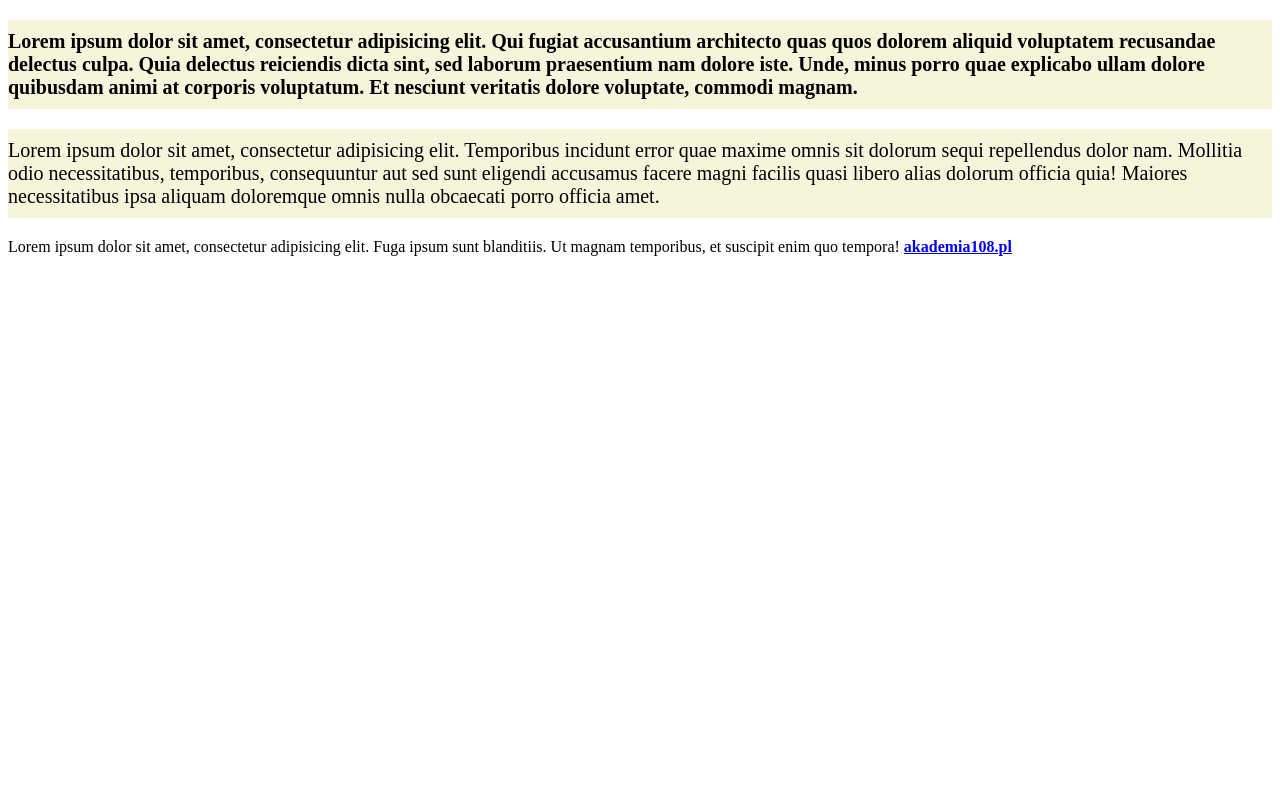
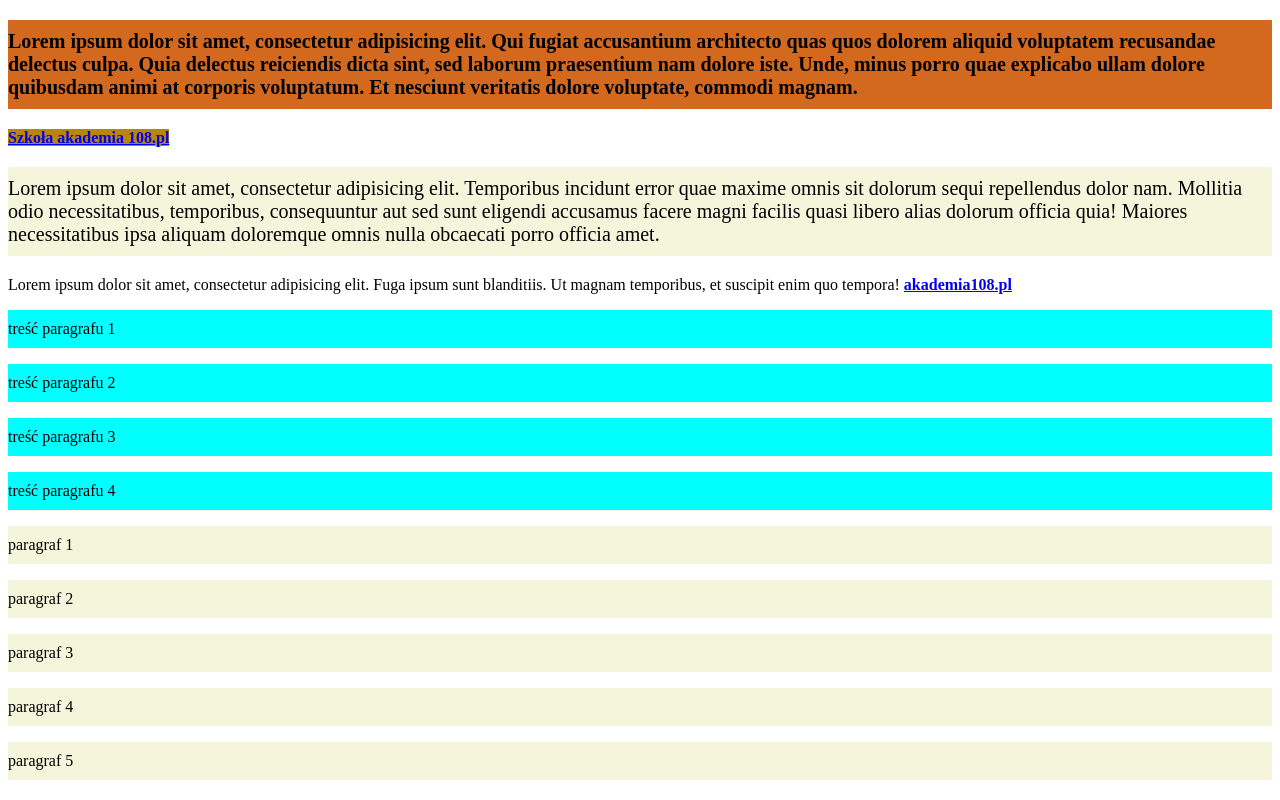
Before and after one commit to konrad03934/CSS3, a plain HTML site: page index.html in a window 1280 px wide. Drawn offline with Linux system fonts and the light colour scheme.

Commit message:
selektory blikskiego rodzeństwa

```diff
--- a/css/style.css
+++ b/css/style.css
@@ -3,7 +3,7 @@ p {
 	padding: 10px 0;
 }
 
-#pan-tadeusz {
+#pierwszy {
 	background-color: chocolate;
 }
 
@@ -18,3 +18,7 @@ p#pierwszy, a {
 div#potomny > p {
 	background-color: aqua;
 }
+
+#pierwszy + a {
+	background-color: darkgoldenrod;
+}
--- a/index.html
+++ b/index.html
@@ -7,12 +7,25 @@
 </head>
 <body>
 	<p class="lorem" id="pierwszy">Lorem ipsum dolor sit amet, consectetur adipisicing elit. Qui fugiat accusantium architecto quas quos dolorem aliquid voluptatem recusandae delectus culpa. Quia delectus reiciendis dicta sint, sed laborum praesentium nam dolore iste. Unde, minus porro quae explicabo ullam dolore quibusdam animi at corporis voluptatum. Et nesciunt veritatis dolore voluptate, commodi magnam.</p>
+	<a href="http://akademia108.pl">Szkoła akademia 108.pl</a>
 
 	<p class="lorem" >Lorem ipsum dolor sit amet, consectetur adipisicing elit. Temporibus incidunt error quae maxime omnis sit dolorum sequi repellendus dolor nam. Mollitia odio necessitatibus, temporibus, consequuntur aut sed sunt eligendi accusamus facere magni facilis quasi libero alias dolorum officia quia! Maiores necessitatibus ipsa aliquam doloremque omnis nulla obcaecati porro officia amet.</p>
 
 	<div>
 		Lorem ipsum dolor sit amet, consectetur adipisicing elit. Fuga ipsum sunt blanditiis. Ut magnam temporibus, et suscipit enim quo tempora! <a href="http://akademia108.pl">akademia108.pl</a>
 	</div>
-
+	<div id="potomny">
+		<p>treść paragrafu 1</p>
+		<p>treść paragrafu 2</p>
+		<p>treść paragrafu 3</p>
+		<p>treść paragrafu 4</p>
+		<div>
+			<p>paragraf 1</p>
+			<p>paragraf 2</p>
+			<p>paragraf 3</p>
+			<p>paragraf 4</p>
+			<p>paragraf 5</p>
+		</div>
+	</div>
 </body>
 </html>
```
